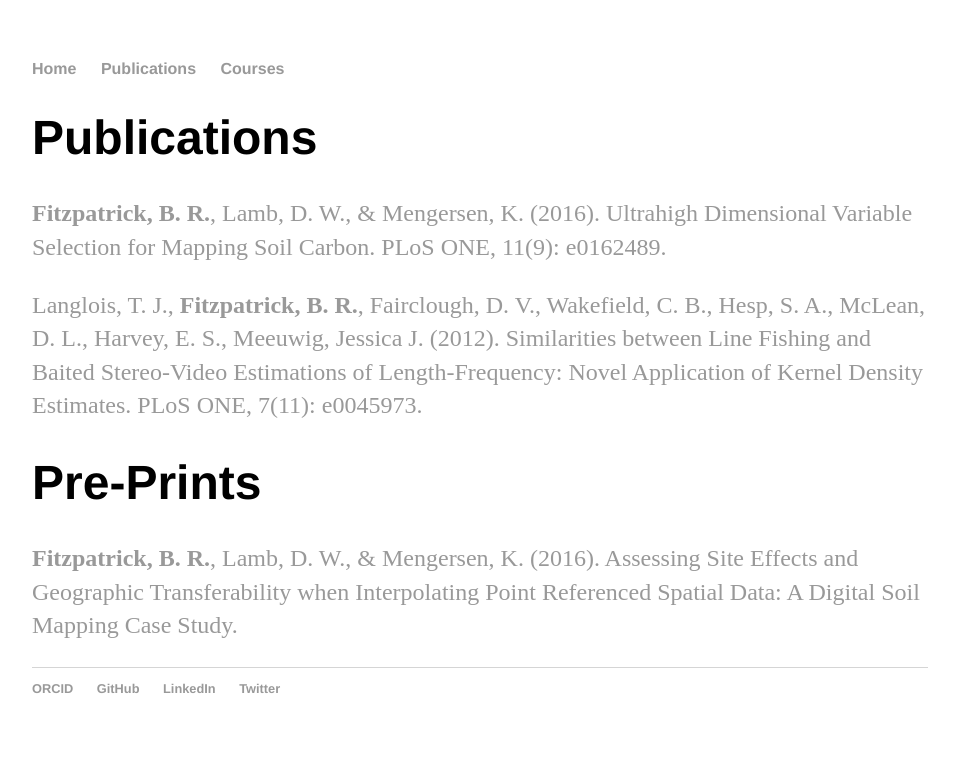
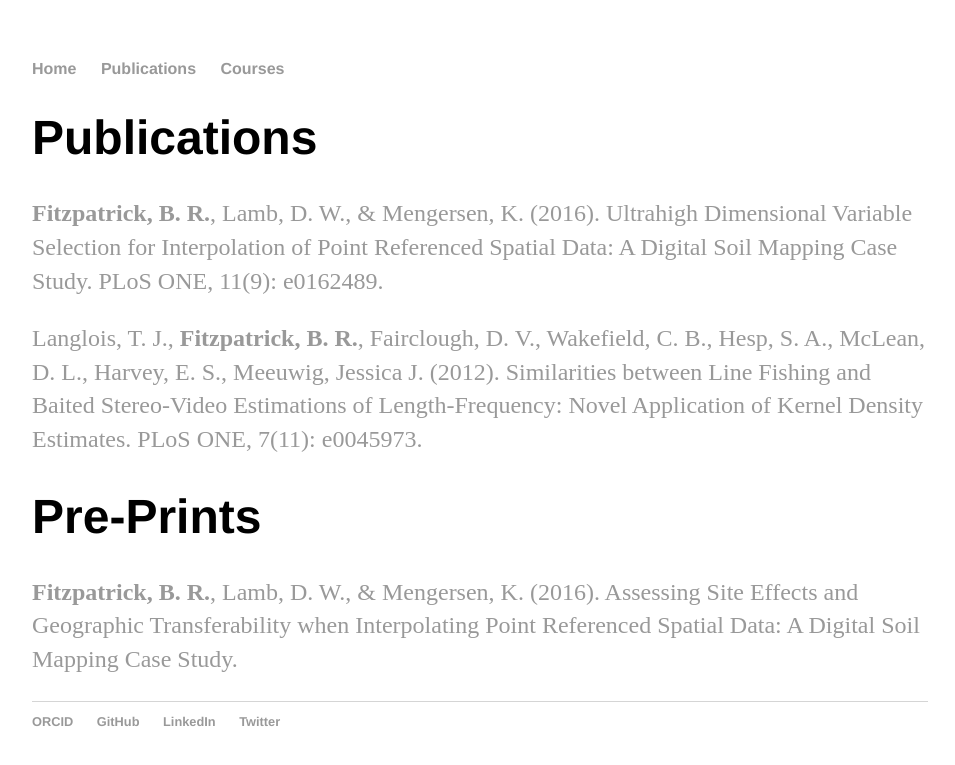
Before and after one commit to brfitzpatrick/brfitzpatrick.github.io, a Jekyll site: the page built from Publications.md, in a window 1280 px wide. Shown: the top 765 px of the page, without its empty margins (160-1115 px from the left). Built offline with Jekyll 4.4.1, drawn with Linux system fonts in a browser that asks for light colours.

Commit message:
updated title to be that of published version

```diff
--- a/Publications.md
+++ b/Publications.md
@@ -4,7 +4,7 @@ title: Publications
 ---
 Publications
 ===================================
-[**Fitzpatrick, B. R.**, Lamb, D. W., & Mengersen, K. (2016). Ultrahigh Dimensional Variable Selection for Mapping Soil Carbon. PLoS ONE, 11(9): e0162489.](http://journals.plos.org/plosone/article?id=10.1371/journal.pone.0162489)
+[**Fitzpatrick, B. R.**, Lamb, D. W., & Mengersen, K. (2016). Ultrahigh Dimensional Variable Selection for Interpolation of Point Referenced Spatial Data: A Digital Soil Mapping Case Study. PLoS ONE, 11(9): e0162489.](http://journals.plos.org/plosone/article?id=10.1371/journal.pone.0162489)
 
 [Langlois, T. J., **Fitzpatrick, B. R.**, Fairclough, D. V., Wakefield, C. B., Hesp, S. A., McLean, D. L., Harvey, E. S., Meeuwig, Jessica J. (2012). Similarities between Line Fishing and Baited Stereo-Video Estimations of Length-Frequency: Novel Application of Kernel Density Estimates. PLoS ONE, 7(11): e0045973.](http://journals.plos.org/plosone/article?id=10.1371/journal.pone.0045973)
 
```
